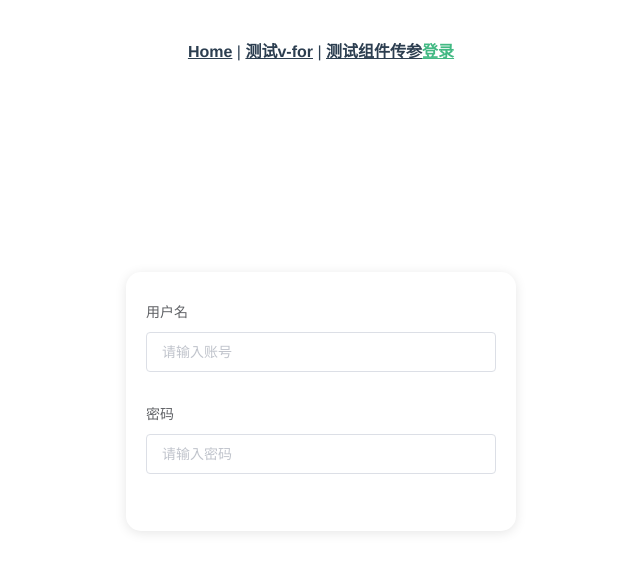
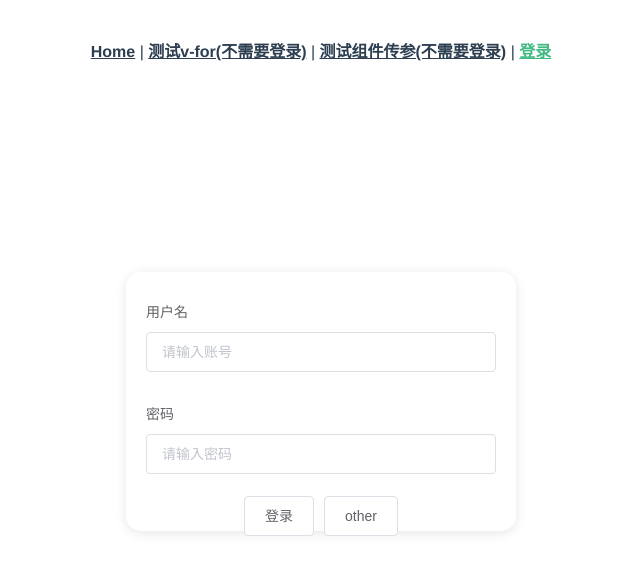
Before and after one commit to Kunguiner/vhr, a Vue app: page /#/login in a window 1280 px wide. Shown: the top 574 px of the page, without its empty margins (319-959 px from the left). Built offline with nearby package versions, Linux system fonts and the light colour scheme.

Commit message:
完成登录功能

```diff
--- a/package.json
+++ b/package.json
@@ -8,6 +8,7 @@
     "test:unit": "vue-cli-service test:unit"
   },
   "dependencies": {
+    "axios": "^0.19.2",
     "core-js": "^3.4.4",
     "element-ui": "^2.13.0",
     "vue": "^2.6.10",
--- a/src/App.vue
+++ b/src/App.vue
@@ -4,8 +4,8 @@
       <router-link to="/">Home</router-link> |
       <!-- <router-link to="/about">About</router-link> -->
 <!--      -->
-      <router-link to="/vfor">测试v-for</router-link> |
-      <router-link to="/enlargeText">测试组件传参</router-link>
+      <router-link to="/vfor">测试v-for(不需要登录)</router-link> |
+      <router-link to="/enlargeText">测试组件传参(不需要登录)</router-link> |
       <router-link to="/login">登录</router-link>
     </div>
     <router-view/>
--- /dev/null
+++ b/src/consts/SysConst.js
@@ -0,0 +1,9 @@
+
+/*
+* 定义系统级常量
+* */
+
+export default {
+    // 登录后存在 SessionStore 中凭证
+    LOGIN_CREDENTIAL : 'Authorization'
+}
--- a/src/main.js
+++ b/src/main.js
@@ -3,6 +3,7 @@ import App from './App.vue'
 import router from './router'
 import store from './store'
 import axios from 'axios'
+import { Message } from 'element-ui';
 import {
     Form,
     FormItem,
@@ -16,8 +17,34 @@ Vue.use(FormItem);
 Vue.use(Input);
 Vue.use(InputNumber);
 Vue.use(Button);
+
+// 配置 axios
+axios.defaults.baseURL = 'http://localhost:8081';
+axios.defaults.withCredentials=true;
+// 添加响应拦截器
+axios.interceptors.response.use(function (response) {
+    // 对响应数据做点什么
+    let status = response.status;
+    if (status && status == 200) {
+        Message({
+            message: response.message,
+            type: "success"
+        })
+    } else {
+        Message({
+            message: response.message,
+            type: "warning"
+        })
+    }
+    return response.data;
+}, function (error) {
+    // 对响应错误做点什么
+    return Promise.reject(error);
+});
+
+
 Vue.prototype.axios = axios;
-Vue.config.productionTip = false
+Vue.config.productionTip = false;
 
 const vue = new Vue({
     router,
--- a/src/router/index.js
+++ b/src/router/index.js
@@ -1,61 +1,78 @@
 import Vue from 'vue'
 import VueRouter from 'vue-router'
 import Home from '../views/Home.vue'
+import SysConst from "../consts/SysConst";
 
 Vue.use(VueRouter)
 
+/**
+ * 如果某个路由时不用登录就能访问的，那么需要在该路由对象上
+ * 添加 meta { noLoginRequired : true } 即可标识该
+ * 路由无需登录即可访问
+ */
 const routes = [
     {
         path: '/',
         name: 'home',
         component: Home,
-    meta : {
-      needLogin: true,
-    },
     },
     {
         path: '/about',
         name: 'about',
-    meta : {
-      needLogin: true,
-    },
         // route level code-splitting
         // this generates a separate chunk (about.[hash].js) for this route
         // which is lazy-loaded when the route is visited.
         component: () => import(/* webpackChunkName: "about" */ '../views/About.vue')
     },
     {
-    path : '/login',
-    name : 'login',
-    component : () => import('../views/Login')
+        path: '/login',
+        name: 'login',
+        meta: {
+            noLoginRequired: true,
+        },
+        component: () => import('../views/Login')
     },
     // TODO 测试路由
     {
-    path : '/vfor',
-    name : 'vfor-test',
-    meta : {
-      needLogin: false,
+        path: '/vfor',
+        name: 'vfor-test',
+        meta: {
+            noLoginRequired: true,
         },
-    component : () => import('../components/VFor.vue')
+        component: () => import('../components/VFor.vue')
     },
     {
-    path : '/enlargeText',
-    name : 'enlargeText',
-    component : () => import('../components/blog-post')
+        path: '/enlargeText',
+        name: 'enlargeText',
+        meta: {
+            noLoginRequired: true,
+        },
+        component: () => import('../components/blog-post')
     }
 ]
 
 const router = new VueRouter({
     routes
-})
+});
+/**
+ * 路由前置守卫，在用户访问某个页面时判断是否登陆过
+ */
 router.beforeEach((to, from, next) => {
-  // ...
-  console.log('路由守卫',to);
-  let meta = to.meta;
-  if(meta.needLogin){
-    alert('需要登录才能访问');
-    next('/login')
-  }else {
+    let noLoginRequired = to.meta.noLoginRequired;
+    if (typeof noLoginRequired === 'undefined') {
+        console.log(to.name + '需要登录');
+        // 从 sessionStorage 域中获取用户登录凭证，如果为空就证明未登录
+        // TODO 后期可加上 jwt 格式验证
+        let loginCredential = sessionStorage.getItem(SysConst.LOGIN_CREDENTIAL);
+        if (loginCredential && loginCredential.length > 0) {
+            next();
+        } else {
+          next('/login');
+        }
+        return;
+    }
+    if (noLoginRequired === true) {
+        console.log(to.name + '不需要登录');
         next();
     }
 })
--- a/src/views/Login.vue
+++ b/src/views/Login.vue
@@ -1,12 +1,15 @@
 <template>
     <div class="login">
-        <el-form >
+        <el-form>
             <el-form-item label="用户名">
                 <el-input placeholder="请输入账号" v-model="loginForm.username"></el-input>
             </el-form-item>
             <el-form-item label="密码">
                 <el-input show-password placeholder="请输入密码" v-model="loginForm.password"></el-input>
             </el-form-item>
+
+            <el-button @click="doLogin">登录</el-button>
+            <el-button @click="other">other</el-button>
         </el-form>
     </div>
 </template>
@@ -14,12 +17,35 @@
 <script>
     export default {
         name: "Login",
-        data () {
+        data() {
             return {
-                loginForm : {
-                    username:'',
-                    password:''
+                loginForm: {
+                    username: '',
+                    password: ''
                 }
+            }
+        },
+
+        methods: {
+            doLogin() {
+                console.log('login form', this.loginForm);
+                this.axios.post('/login', this.loginForm)
+                    .then(response => {
+                        // TODO 在响应拦截器中进行了处理，这里只能看见返回的数据而看不到响应信息和状态
+                        // TODO 判断是否登录成功只需要判断响应数据是否为空即可
+                    })
+                    .catch(function (error) {
+                        console.log(error);
+                    });
+            },
+            other() {
+                this.axios.get('/other')
+                    .then(function (response) {
+                        console.log(response.data);
+                    })
+                    .catch(function (error) {
+                        console.log(error);
+                    });
             }
         }
     }
@@ -31,7 +57,7 @@
         padding: 20px;
         border-radius: 15px;
         height: 219px;
-        margin : 180px auto;
+        margin: 180px auto;
         box-shadow: 0 2px 12px 0 rgba(0, 0, 0, 0.1)
     }
 </style>
```
Also changed, not shown: src/views/MainContainer.vue (added, +19 -0 lines). Lines whose indentation alone changed are shown as unchanged.
